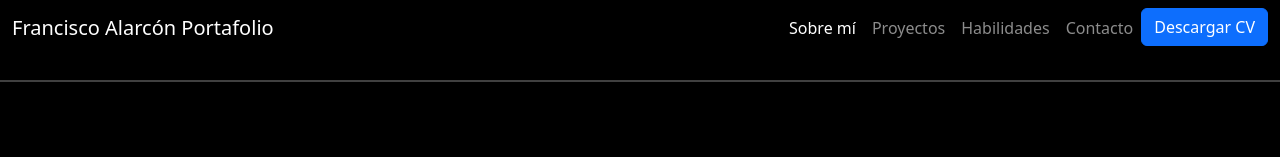
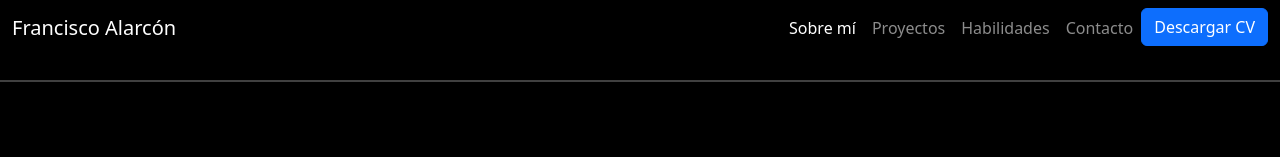
Before and after one commit to PacoJavoMx/portfolioproject, a plain HTML site: page index.html in a window 1280 px wide. Shown: the top 157 px of the page. Drawn offline with nearby package versions, Linux system fonts and the light colour scheme.

Commit message:
Eliminando la palabra portafolio de navbar-brand

```diff
--- a/index.html
+++ b/index.html
@@ -16,7 +16,7 @@
 <nav class="navbar navbar-expand-lg navbar-dark" style="background-color: #000000;">
 
   <div class="container-fluid">
-    <a class="navbar-brand" href="#">Francisco Alarcón Portafolio</a>
+    <a class="navbar-brand" href="#">Francisco Alarcón</a>
     <button class="navbar-toggler" type="button" data-bs-toggle="collapse" data-bs-target="#navbarNav" aria-controls="navbarNav" aria-expanded="false" aria-label="Toggle navigation">
       <span class="navbar-toggler-icon"></span>
     </button>
```
